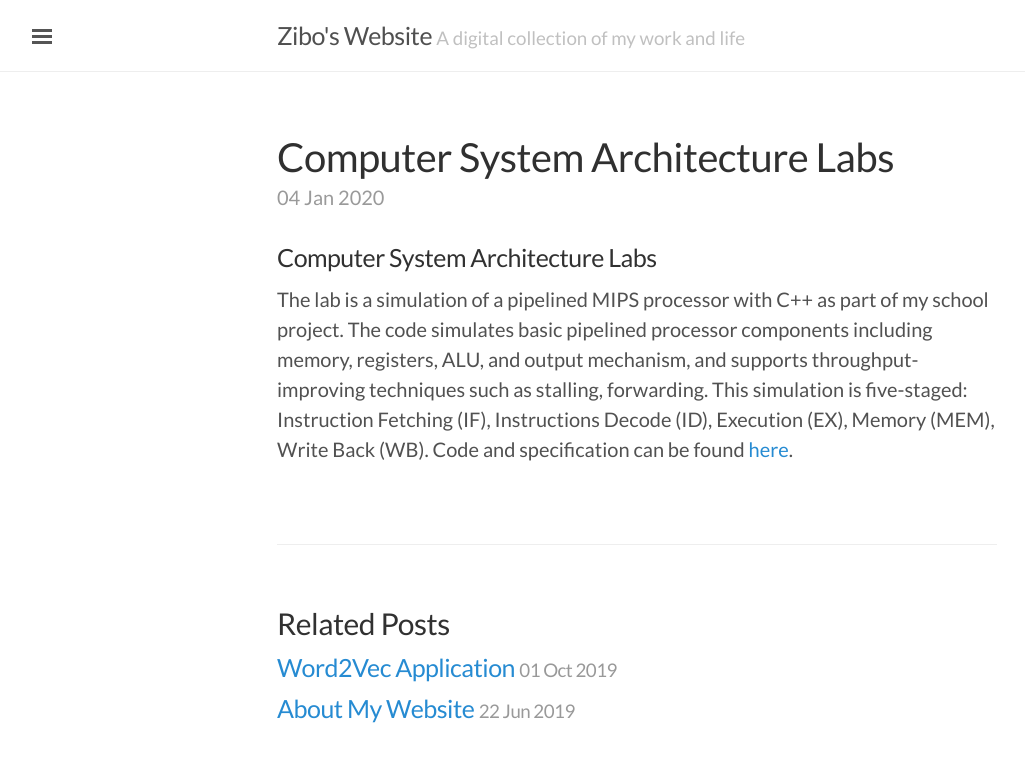
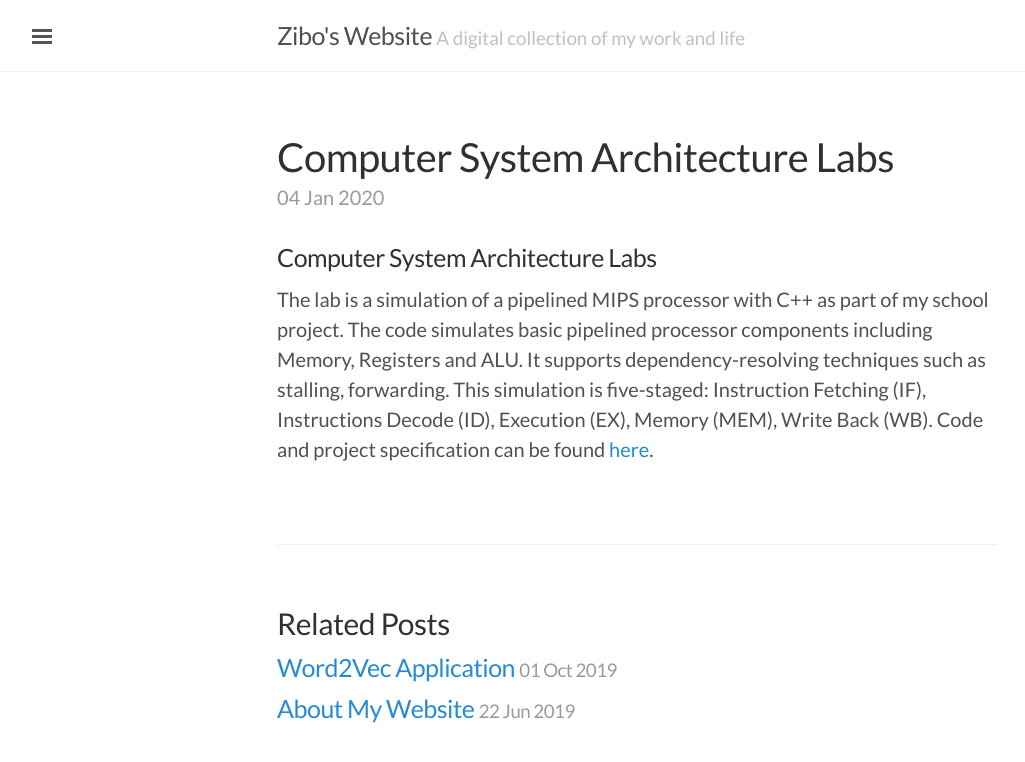
Before and after one commit to tonyzhang95/tonyzhang95.github.io, a Jekyll site: the page built from _posts/2020-01-04-Computer-System-Architecture-Labs.md, in a window 1280 px wide. Shown: the top 762 px of the page, without its empty margins (3-1028 px from the left). Built offline with Jekyll 4.4.1, drawn with Linux system fonts in a browser that asks for light colours; nearby versions of some CDN libraries.

Commit message:
Update 2020-01-04-Computer-System-Architecture-Labs.md

```diff
--- a/_posts/2020-01-04-Computer-System-Architecture-Labs.md
+++ b/_posts/2020-01-04-Computer-System-Architecture-Labs.md
@@ -6,5 +6,5 @@ date: 2020-01-04
 
 ### Computer System Architecture Labs
 
-The lab is a simulation of a pipelined MIPS processor with C++ as part of my school project. The code simulates basic pipelined processor components including memory, registers, ALU, and output mechanism, and supports throughput-improving techniques such as stalling, forwarding. This simulation is five-staged: Instruction Fetching (IF), Instructions Decode (ID), Execution (EX), Memory (MEM), Write Back (WB).
-Code and specification can be found [here]().
+The lab is a simulation of a pipelined MIPS processor with C++ as part of my school project. The code simulates basic pipelined processor components including Memory, Registers and ALU. It supports dependency-resolving techniques such as stalling, forwarding. This simulation is five-staged: Instruction Fetching (IF), Instructions Decode (ID), Execution (EX), Memory (MEM), Write Back (WB).
+Code and project specification can be found [here](https://github.com/tonyzhang95/MIPS-Processor-Simulation).
```
